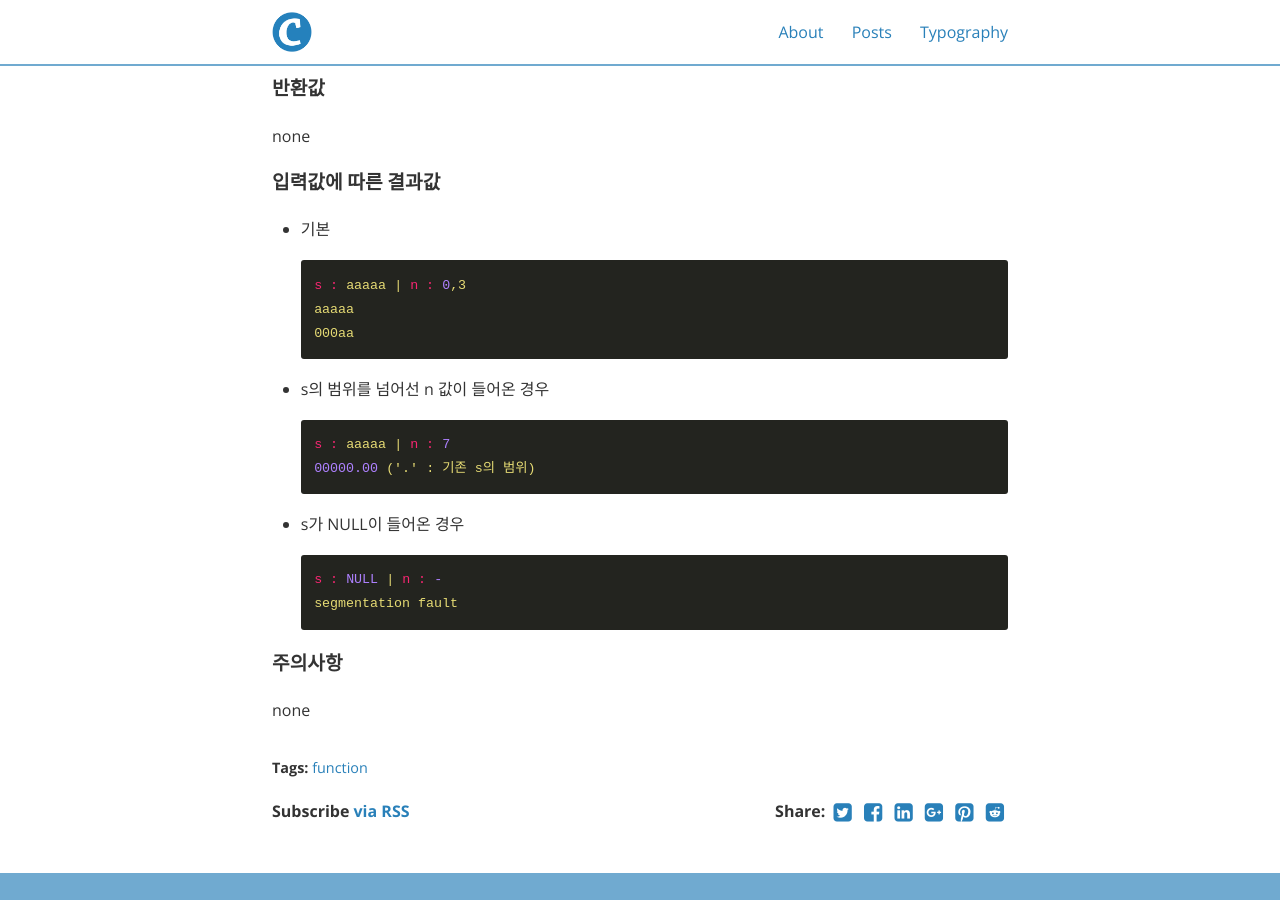
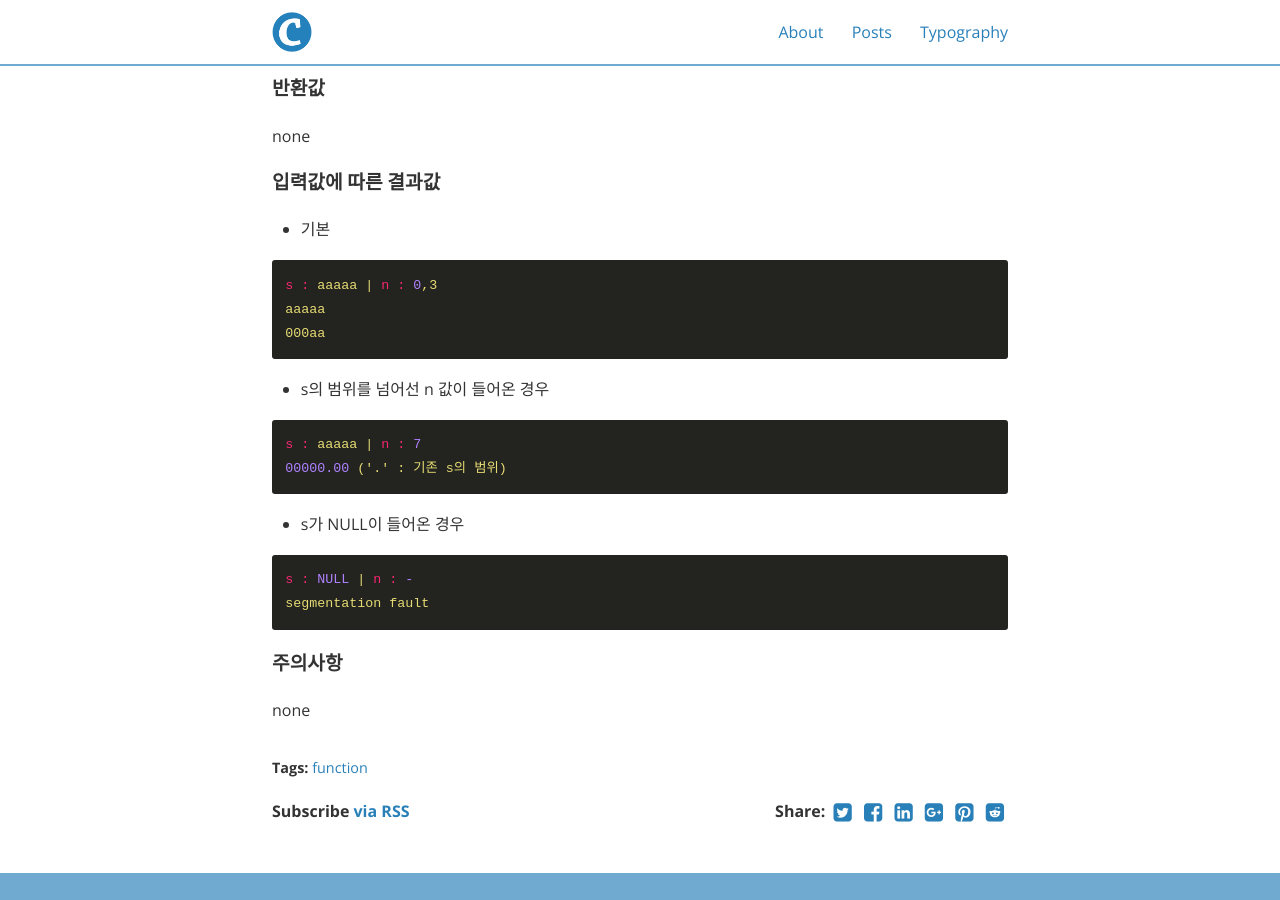
Before and after one commit to xodhksrjqnr/xodhksrjqnr.github.io, a Jekyll site: the page built from _posts/2021-01-01-bzero.md, in a window 1280 px wide and 900 px high, scrolled down 802 px. Built offline with Jekyll 4.4.1, drawn with Linux system fonts in a browser that asks for light colours; nearby versions of some CDN libraries.

````diff
--- a/_posts/2021-01-01-bzero.md
+++ b/_posts/2021-01-01-bzero.md
@@ -25,19 +25,20 @@ none<br/>
 
 #### 입력값에 따른 결과값
 * 기본
+
 ```
 s : aaaaa | n : 0,3
 aaaaa
 000aa
 ```
+* s의 범위를 넘어선 n 값이 들어온 경우
 
-* s의 범위를 넘어선 n 값이 들어온 경우
 ```
 s : aaaaa | n : 7
 00000.00 ('.' : 기존 s의 범위)
 ```
+* s가 NULL이 들어온 경우
 
-* s가 NULL이 들어온 경우
 ```
 s : NULL | n : -
 segmentation fault
````
